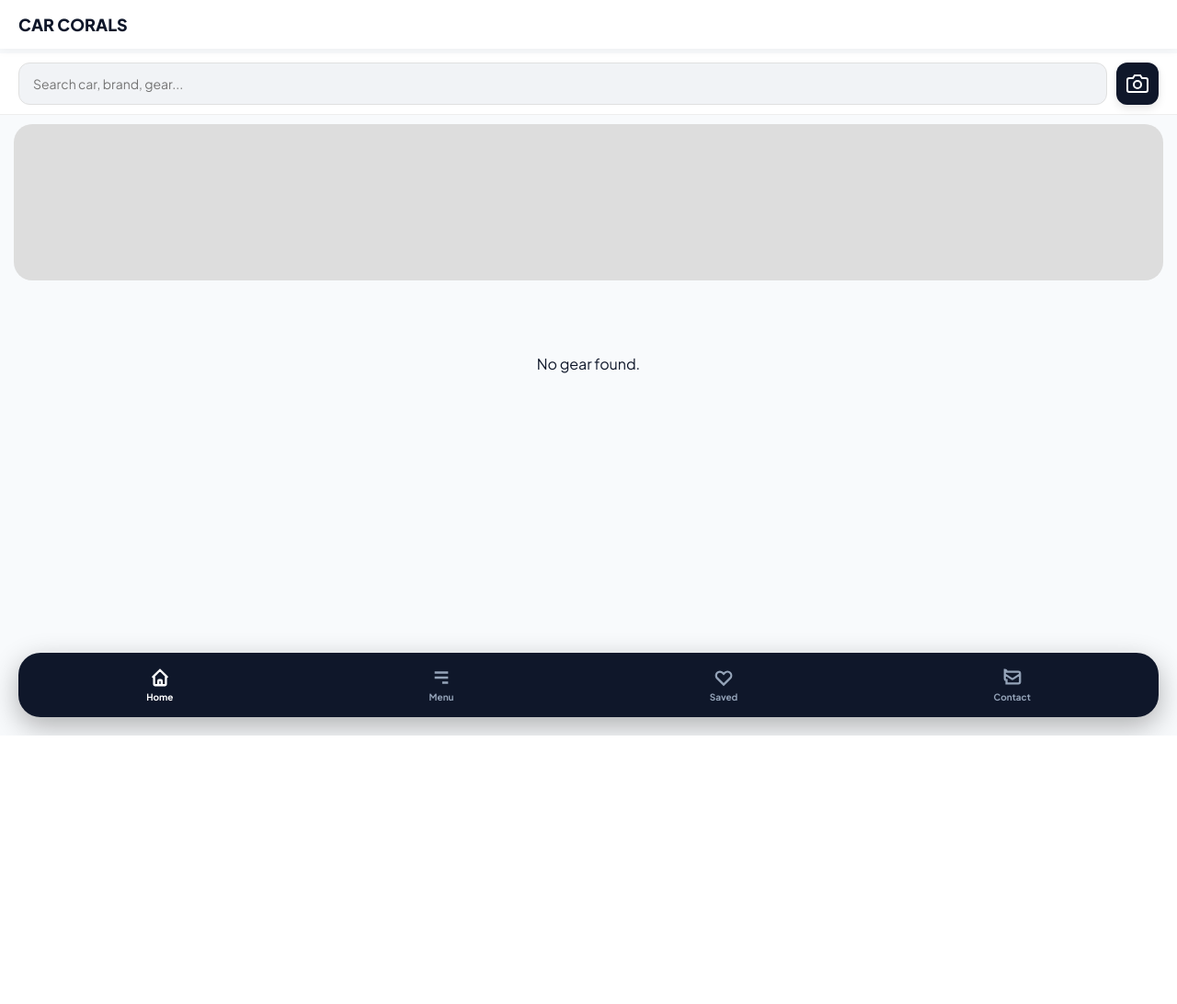
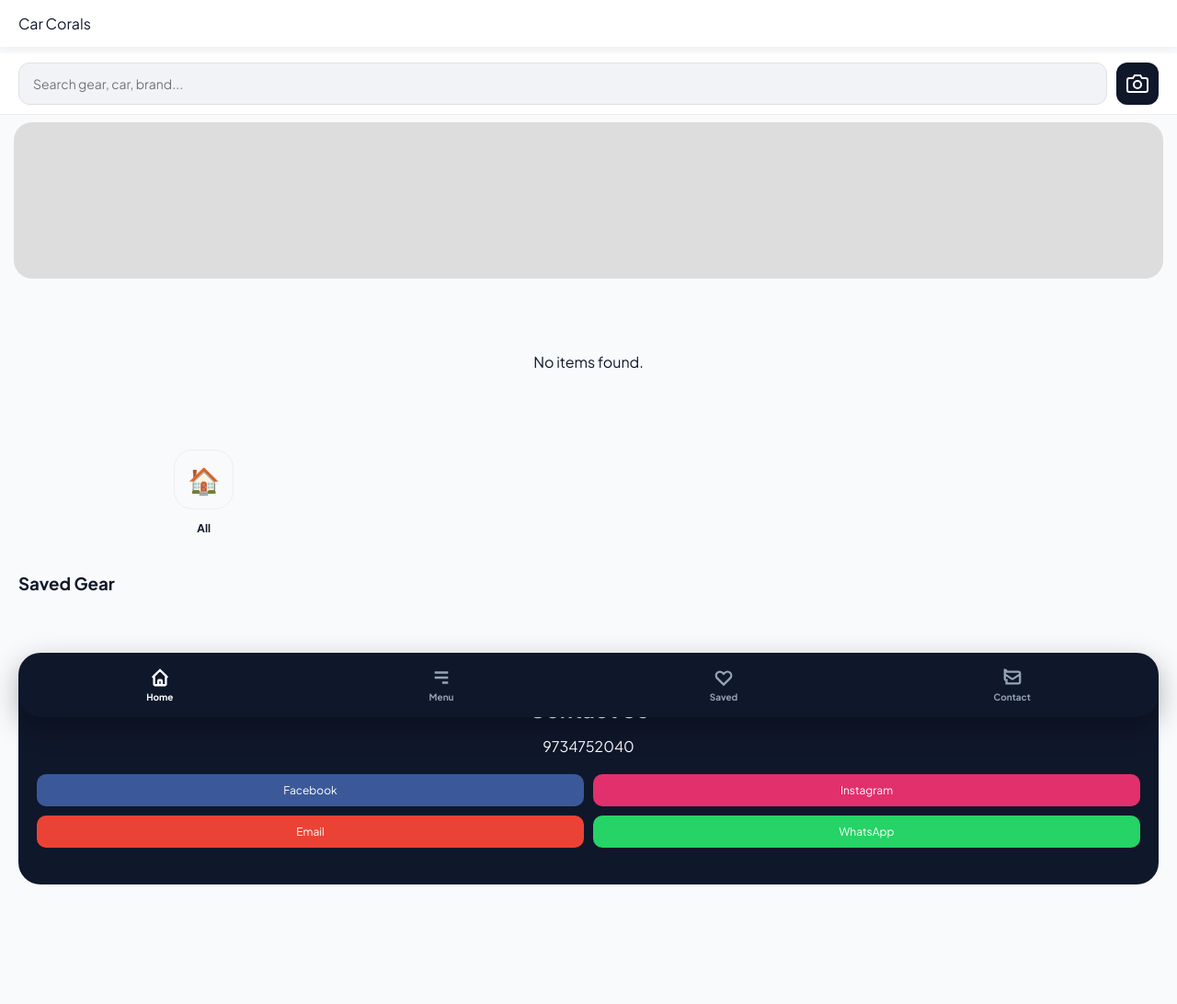
Before and after one commit to Roxaddam/App-car-corals, a Flask app: page /admin in a window 1280 px wide. Shown: the whole page at 92% size. Before the commit the page ends 800 px from the top, so only its background shows below. Run offline with Flask 3, Linux system fonts and the light colour scheme.

Commit message:
Update admin.html

```diff
--- a/templates/admin.html
+++ b/templates/admin.html
@@ -9,51 +9,24 @@
         :root { --primary: #0f172a; --accent: #3b82f6; --bg: #f8fafc; --white: #ffffff; --whatsapp: #25D366; --nav: #94a3b8; }
         * { margin: 0; padding: 0; box-sizing: border-box; font-family: 'Plus Jakarta Sans', sans-serif; -webkit-tap-highlight-color: transparent; }
         body { background: var(--bg); color: var(--primary); padding-bottom: 110px; }
-
-        /* HEADER */
         .header { background: var(--white); padding: 15px 20px; display: flex; align-items: center; position: sticky; top: 0; z-index: 1000; box-shadow: 0 2px 10px rgba(0,0,0,0.05); }
-        .logo { font-size: 18px; font-weight: 800; text-transform: uppercase; }
-
-        /* SEARCH & SCANNER */
         .search-area { background: var(--white); padding: 10px 20px; display: flex; gap: 10px; position: sticky; top: 58px; z-index: 999; border-bottom: 1px solid #eee; }
         .search-box { flex: 1; background: #f1f3f6; border-radius: 12px; display: flex; align-items: center; padding: 0 15px; border: 1px solid #e0e0e0; }
         .search-box input { border: none; background: transparent; outline: none; width: 100%; height: 44px; font-size: 14px; }
-
-        /* ENHANCED SCANNER BUTTON */
-        .ai-btn {
-            width: 46px; height: 46px;
-            background: var(--primary);
-            border-radius: 12px;
-            border: none;
-            display: flex; align-items: center; justify-content: center;
-            cursor: pointer;
-            box-shadow: 0 4px 10px rgba(0,0,0,0.1);
-            transition: 0.3s;
-        }
-        .ai-btn:active { transform: scale(0.9); }
+        .ai-btn { width: 46px; height: 46px; background: var(--primary); border-radius: 12px; border: none; display: flex; align-items: center; justify-content: center; cursor: pointer; }
         .ai-btn svg { width: 24px; height: 24px; stroke: white; stroke-width: 2; fill: none; }
-
-        /* HERO SLIDER */
         .hero { padding: 15px; height: 200px; }
         .slider { width: 100%; height: 100%; border-radius: 20px; overflow: hidden; position: relative; background: #ddd; }
         .slide { position: absolute; inset: 0; opacity: 0; transition: 0.8s; }
         .slide.active { opacity: 1; }
         .slide img { width: 100%; height: 100%; object-fit: cover; }
-
-        /* CONTENT */
-        .page { display: none; }
-        .page.active { display: block; }
         .grid { display: grid; grid-template-columns: 1fr 1fr; gap: 12px; padding: 15px; }
         .card { background: white; border-radius: 16px; padding: 12px; box-shadow: 0 2px 8px rgba(0,0,0,0.04); border: 1px solid #f1f5f9; cursor: pointer; }
         .card img { width: 100%; height: 110px; object-fit: contain; margin-bottom: 8px; background: #f9f9f9; border-radius: 10px; }
-
-        /* DETAIL VIEW */
-        #detail-view { display: none; position: fixed; inset: 0; background: white; z-index: 3000; overflow-y: auto; }
+        #detail-view { display: none; position: fixed; inset: 0; background: white; z-index: 3000; overflow-y: auto; padding-bottom: 100px; }
         .media-scroll { display: flex; overflow-x: auto; scroll-snap-type: x mandatory; height: 350px; background: #000; }
         .media-item { min-width: 100%; scroll-snap-align: start; display: flex; align-items: center; justify-content: center; }
         .media-item img, .media-item video { max-width: 100%; max-height: 100%; object-fit: contain; }
-
-        /* BOTTOM NAV */
         .bottom-bar { position: fixed; bottom: 20px; left: 20px; right: 20px; background: var(--primary); height: 70px; border-radius: 24px; display: flex; justify-content: space-around; align-items: center; z-index: 2000; box-shadow: 0 10px 30px rgba(0,0,0,0.3); }
         .nav-btn { color: var(--nav); text-decoration: none; font-size: 10px; font-weight: 700; display: flex; flex-direction: column; align-items: center; }
         .nav-btn.active { color: white; }
@@ -65,7 +38,7 @@
     <header class="header"><div class="logo">Car Corals</div></header>
 
     <div class="search-area">
-        <div class="search-box"><input type="text" id="mainSearch" placeholder="Search car, brand, gear..." onkeyup="handleSearch()"></div>
+        <div class="search-box"><input type="text" id="mainSearch" placeholder="Search gear, car, brand..." onkeyup="handleSearch()"></div>
         <button class="ai-btn" onclick="openScanner()">
             <svg viewBox="0 0 24 24"><path d="M23 19a2 2 0 0 1-2 2H3a2 2 0 0 1-2-2V8a2 2 0 0 1 2-2h4l2-3h6l2 3h4a2 2 0 0 1 2 2z"></path><circle cx="12" cy="13" r="4"></circle></svg>
         </button>
@@ -91,26 +64,26 @@
             </div>
             {% endfor %}
             <div onclick="renderProducts(allProducts)" style="text-align:center;">
-                <div style="width:65px; height:65px; background:#f8fafc; border-radius:20px; display:flex; align-items:center; justify-content:center; margin:0 auto 8px; font-size:28px; border:1px solid #eee;">🔥</div>
+                <div style="width:65px; height:65px; background:#f8fafc; border-radius:20px; display:flex; align-items:center; justify-content:center; margin:0 auto 8px; font-size:28px; border:1px solid #eee;">🏠</div>
                 <span style="font-size:12px; font-weight:700;">All</span>
             </div>
         </div>
     </div>
 
     <div id="page-fav" class="page">
-        <h3 style="padding:20px">My Saved Gear</h3>
+        <h3 style="padding:20px">Saved Gear</h3>
         <div id="fav-grid" class="grid"></div>
     </div>
 
     <div id="page-contact" class="page">
         <div style="padding: 20px;">
             <div style="background: #0f172a; color: white; padding: 40px 20px; border-radius: 24px; text-align: center;">
-                <h2>Contact Car Corals</h2>
-                <p style="margin: 15px 0;">Customer Care: 9734752040</p>
+                <h2>Contact Us</h2>
+                <p style="margin: 15px 0;">9734752040</p>
                 <div style="display: grid; grid-template-columns: 1fr 1fr; gap: 10px; margin-top: 20px;">
                     <a href="https://www.facebook.com/share/1AsWW8D4f3/" style="color:white;text-decoration:none;background:#3b5998;padding:10px;border-radius:10px;font-size:12px;">Facebook</a>
                     <a href="https://www.instagram.com/carcorals?igsh=c2d6MzhncDZ0NHM=" style="color:white;text-decoration:none;background:#e1306c;padding:10px;border-radius:10px;font-size:12px;">Instagram</a>
-                    <a href="mailto:carcorals@Gmail.com" style="color:white;text-decoration:none;background:#ea4335;padding:10px;border-radius:10px;font-size:12px;">Gmail</a>
+                    <a href="mailto:carcorals@Gmail.com" style="color:white;text-decoration:none;background:#ea4335;padding:10px;border-radius:10px;font-size:12px;">Email</a>
                     <a href="https://wa.me/919734752040" style="color:white;text-decoration:none;background:#25D366;padding:10px;border-radius:10px;font-size:12px;">WhatsApp</a>
                 </div>
             </div>
@@ -124,21 +97,20 @@
             <p id="det-brand" style="color:var(--accent); font-weight:800; font-size:12px; text-transform:uppercase;"></p>
             <h2 id="det-name"></h2>
             <div style="margin:10px 0;"><span id="det-car" style="background:#f1f5f9; padding:5px 12px; border-radius:6px; font-size:12px;"></span></div>
-            <h1 id="det-price" style="margin:15px 0; color:var(--primary);"></h1>
+            <h1 id="det-price" style="margin:15px 0;"></h1>
             <p id="det-details" style="color:#64748b; line-height:1.6;"></p>
         </div>
         <div style="position:fixed; bottom:0; width:100%; padding:20px; background:white; display:grid; grid-template-columns: 60px 1fr; gap:10px; box-shadow:0 -5px 15px rgba(0,0,0,0.05);">
             <button id="det-fav-btn" onclick="toggleFav()" style="border:1.5px solid #eee; border-radius:12px; font-size:24px; background:white;">❤</button>
-            <a href="#" id="det-wa-link" style="background:var(--whatsapp); color:white; border-radius:12px; display:flex; align-items:center; justify-content:center; text-decoration:none; font-weight:700;">Enquire on WhatsApp</a>
+            <a href="#" id="det-wa-link" style="background:var(--whatsapp); color:white; border-radius:12px; display:flex; align-items:center; justify-content:center; text-decoration:none; font-weight:700;">Enquire</a>
         </div>
     </div>
 
     <div id="scanner-modal" style="display:none; position:fixed; inset:0; background:rgba(0,0,0,0.8); z-index:4000; align-items:center; justify-content:center; padding:20px;">
         <div style="background:white; padding:30px; border-radius:24px; width:100%; text-align:center;">
             <h3>AI Car Scanner</h3>
-            <p style="margin:10px 0; color:#666;">Scan your car to find compatible items</p>
-            <button onclick="simulateScan('Swift')" style="width:100%; padding:15px; background:var(--primary); color:white; border:none; border-radius:12px; margin-bottom:10px; font-weight:700;">📸 Scan Car</button>
-            <button onclick="closeScanner()" style="color:red; background:none; border:none;">Cancel</button>
+            <button onclick="simulateScan('Swift')" style="width:100%; padding:15px; background:var(--primary); color:white; border:none; border-radius:12px; margin-top:15px; font-weight:700;">📸 Scan Car</button>
+            <button onclick="closeScanner()" style="margin-top:10px; color:red; background:none; border:none;">Cancel</button>
         </div>
     </div>
 
@@ -167,27 +139,15 @@
             startSlider();
         }
 
-        function startSlider() {
-            let idx = 0;
-            const slides = document.querySelectorAll('.slide');
-            if(slides.length < 2) return;
-            setInterval(() => {
-                slides[idx].classList.remove('active');
-                idx = (idx + 1) % slides.length;
-                slides[idx].classList.add('active');
-            }, 4000);
-        }
-
         function renderProducts(items) {
             const grid = document.getElementById('home-grid');
-            grid.innerHTML = items.length ? '' : '<p style="grid-column:1/-1;text-align:center;padding:50px;">No gear found.</p>';
+            grid.innerHTML = items.length ? '' : '<p style="grid-column:1/-1;text-align:center;padding:50px;">No items found.</p>';
             items.forEach(p => {
                 grid.innerHTML += `
-                    <div class="card" onclick='openDetail(${JSON.stringify(p)})'>
+                    <div class="card" onclick="openProductDetail(${p.id})">
                         <img src="${p.img1}">
-                        <div class="card-title">${p.name}</div>
+                        <div style="font-size:13px; font-weight:700;">${p.name}</div>
                         <div style="color:var(--accent); font-weight:800;">${p.price}</div>
-                        <div style="font-size:10px; color:gray;">${p.car_model}</div>
                     </div>`;
             });
             showPage('home');
@@ -195,11 +155,7 @@
 
         function handleSearch() {
             const q = document.getElementById('mainSearch').value.toLowerCase();
-            const filtered = allProducts.filter(p =>
-                p.name.toLowerCase().includes(q) ||
-                p.car_model.toLowerCase().includes(q) ||
-                p.category.toLowerCase().includes(q)
-            );
+            const filtered = allProducts.filter(p => p.name.toLowerCase().includes(q) || p.car_model.toLowerCase().includes(q) || p.category.toLowerCase().includes(q));
             renderProducts(filtered);
         }
 
@@ -208,50 +164,43 @@
             renderProducts(filtered);
         }
 
-        function openDetail(p) {
-            currentP = p;
+        function openProductDetail(id) {
+            currentP = allProducts.find(x => x.id === id);
             document.getElementById('detail-view').style.display = 'block';
-            document.getElementById('det-name').innerText = p.name;
-            document.getElementById('det-brand').innerText = p.brand;
-            document.getElementById('det-car').innerText = p.car_model;
-            document.getElementById('det-price').innerText = p.price;
-            document.getElementById('det-details').innerText = p.details;
-
-            let media = [p.img1, p.img2, p.img3, p.video].filter(x => x && x.length > 5);
+            document.getElementById('det-name').innerText = currentP.name;
+            document.getElementById('det-brand').innerText = currentP.brand;
+            document.getElementById('det-car').innerText = currentP.car_model;
+            document.getElementById('det-price').innerText = currentP.price;
+            document.getElementById('det-details').innerText = currentP.details;
+            let media = [currentP.img1, currentP.img2, currentP.img3, currentP.video].filter(x => x && x.length > 5);
             document.getElementById('det-media').innerHTML = media.map(m => `
-                <div class="media-item">
-                    ${m.includes('.mp4') ? `<video src="${m}" autoplay muted loop playsinline></video>` : `<img src="${m}">`}
-                </div>`).join('');
-
+                <div class="media-item">${m.includes('.mp4') ? `<video src="${m}" autoplay muted loop playsinline></video>` : `<img src="${m}">`}</div>
+            `).join('');
             updateFavBtnStyle();
-            document.getElementById('det-wa-link').href = `https://wa.me/919734752040?text=Interested in ${p.name} for ${p.car_model}`;
+            document.getElementById('det-wa-link').href = `https://wa.me/919734752040?text=Interested in ${currentP.name}`;
         }
 
         function closeDetail() { document.getElementById('detail-view').style.display = 'none'; }
-
         function showPage(id) {
             document.querySelectorAll('.page').forEach(p => p.classList.remove('active'));
             document.getElementById('page-' + id).classList.add('active');
             document.querySelectorAll('.nav-btn').forEach(b => b.classList.remove('active'));
-            let btn = document.querySelector(`[onclick*="${id}"]`);
-            if(btn) btn.classList.add('active');
+            let b = document.querySelector(`[onclick*="${id}"]`); if(b) b.classList.add('active');
             if(id === 'fav') renderFavs();
         }
 
         function renderFavs() {
             const grid = document.getElementById('fav-grid');
-            grid.innerHTML = favorites.length ? '' : '<p style="grid-column:1/-1;text-align:center;padding:50px;">Nothing saved yet.</p>';
+            grid.innerHTML = favorites.length ? '' : '<p style="grid-column:1/-1;text-align:center;padding:50px;">Nothing saved.</p>';
             favorites.forEach(p => {
-                grid.innerHTML += `<div class="card" onclick='openDetail(${JSON.stringify(p)})'><img src="${p.img1}"><div class="card-title">${p.name}</div><div style="color:var(--accent); font-weight:800;">${p.price}</div></div>`;
+                grid.innerHTML += `<div class="card" onclick="openProductDetail(${p.id})"><img src="${p.img1}"><div>${p.name}</div><div style="color:var(--accent); font-weight:800;">${p.price}</div></div>`;
             });
         }
 
         function toggleFav() {
             const idx = favorites.findIndex(f => f.id === currentP.id);
-            if(idx > -1) favorites.splice(idx, 1);
-            else favorites.push(currentP);
-            localStorage.setItem('cc_favs', JSON.stringify(favorites));
-            updateFavBtnStyle();
+            if(idx > -1) favorites.splice(idx, 1); else favorites.push(currentP);
+            localStorage.setItem('cc_favs', JSON.stringify(favorites)); updateFavBtnStyle();
         }
 
         function updateFavBtnStyle() {
@@ -260,10 +209,11 @@
 
         function openScanner() { document.getElementById('scanner-modal').style.display = 'flex'; }
         function closeScanner() { document.getElementById('scanner-modal').style.display = 'none'; }
-        function simulateScan(car) {
-            closeScanner();
-            const filtered = allProducts.filter(p => p.car_model.toLowerCase().includes(car.toLowerCase()));
-            renderProducts(filtered);
+        function simulateScan(car) { closeScanner(); const f = allProducts.filter(p => p.car_model.toLowerCase().includes(car.toLowerCase())); renderProducts(f); }
+
+        function startSlider() {
+            let idx = 0; const s = document.querySelectorAll('.slide'); if(s.length < 2) return;
+            setInterval(() => { s[idx].classList.remove('active'); idx = (idx + 1) % s.length; s[idx].classList.add('active'); }, 4000);
         }
     </script>
 </body>
```
